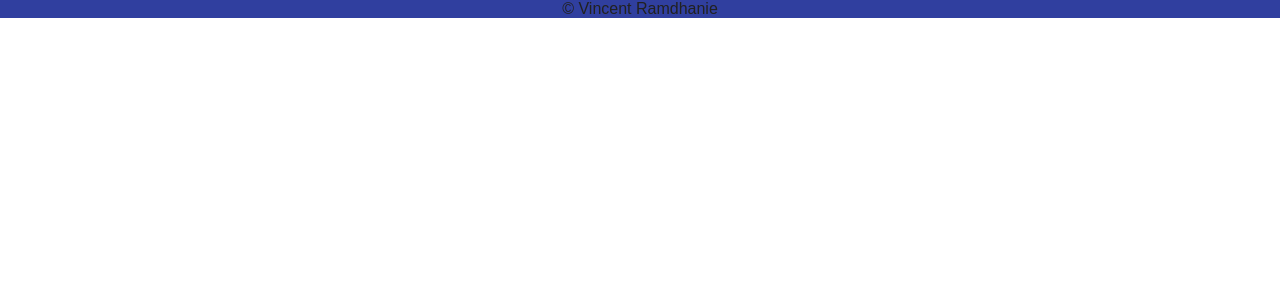
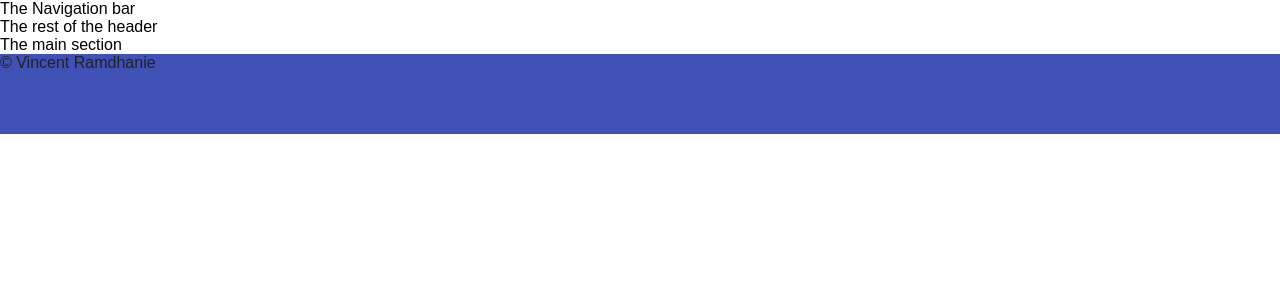
Before and after one commit to vramdhanie/react_web, a React (Create React App) app: page / in a window 1280 px wide. Shown: the top 300 px of the page. Built offline with nearby package versions, Linux system fonts and the light colour scheme.

Commit message:
Add header and footer components

```diff
--- a/src/components/app/App.css
+++ /dev/null
@@ -1,28 +0,0 @@
-.App {
-  text-align: center;
-}
-
-.App-logo {
-  animation: App-logo-spin infinite 20s linear;
-  height: 80px;
-}
-
-.App-header {
-  background-color: #222;
-  height: 150px;
-  padding: 20px;
-  color: white;
-}
-
-.App-title {
-  font-size: 1.5em;
-}
-
-.App-intro {
-  font-size: large;
-}
-
-@keyframes App-logo-spin {
-  from { transform: rotate(0deg); }
-  to { transform: rotate(360deg); }
-}
--- a/src/components/app/App.js
+++ b/src/components/app/App.js
@@ -1,15 +1,27 @@
 import React, { Component } from 'react';
-import './App.css';
-import Footer from '../../shared/footer';
+import Footer from '../footer/footer';
+import Header from '../header/header';
+import styled from 'styled-components';
+
+const Wrapper = styled.div`
+  height: 100vh;
+  overflow-x:hidden;
+  overflow-y:auto;
+  perspective: 2px;
+`;
 
 class App extends Component {
   render() {
     return (
-      <div className="App">
+      <Wrapper>
+        <Header/>
+        <main>
+          The main section
+        </main>
         <Footer>
           &copy; Vincent Ramdhanie
         </Footer>
-      </div>
+      </Wrapper>
     );
   }
 }
--- /dev/null
+++ b/src/components/footer/footer.js
@@ -0,0 +1,10 @@
+import styled from 'styled-components';
+import colours from '../../shared/constants/colours';
+
+export const Footer = styled.footer`
+  background-color: ${colours.PRIMARY_COLOUR};
+  color: ${colours.PRIMARY_COLOUR_TEXT};
+  height:10%;
+`;
+
+export default Footer;
--- /dev/null
+++ b/src/components/header/header.js
@@ -0,0 +1,15 @@
+import React, { Component } from 'react';
+import Navigation from '../navigation/navigation';
+
+export default class Header extends Component{
+
+  render(){
+    return (
+        <header>
+          <Navigation/>
+          The rest of the header
+        </header>
+    );
+  }
+
+}
--- a/src/shared/footer.js
+++ /dev/null
@@ -1,9 +0,0 @@
-import styled from 'styled-components';
-import colours from './constants/colours';
-
-export const Footer = styled.footer`
-  background-color: ${colours.PRIMARY_COLOUR_DARK};
-  color: ${colours.PRIMARY_COLOUR_TEXT};
-`;
-
-export default Footer;
```
Also changed, not shown: src/components/markdown/markdown.js (renamed from src/components/Markdown/markdown.js), 2 other files (tests, documents, lock files or other folders).
